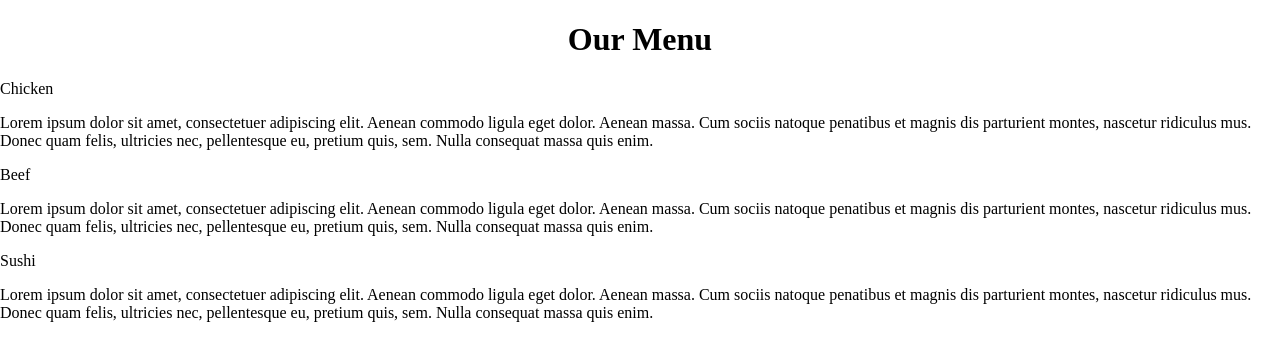
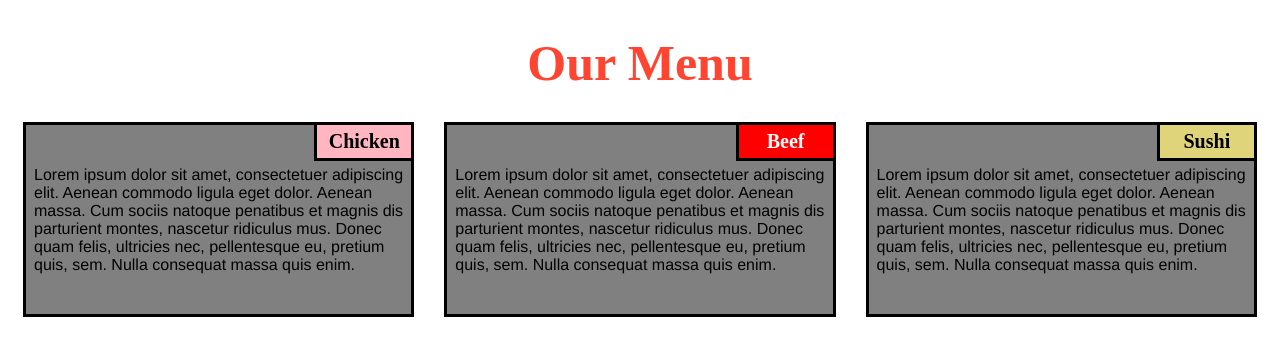
Before and after one commit to Amaz51/module2-solution, a plain HTML site: page index.html in a window 1280 px wide. Drawn offline with Linux system fonts and the light colour scheme; files that its build step writes are made by us from their sources.

Commit message:
Update style.css

```diff
--- a/style.css
+++ b/style.css
@@ -1,56 +1,125 @@
-/* Reset some default styles */
-html, body {
-  margin: 0;
-  padding: 0;
-}
-
-/* Set box-sizing to border-box for easier layout */
+/*basic style*/
     * {
         box-sizing: border-box;
     }
 
-/* Set a background color for the sections */
-.section {
-  background-color: #F2F2F2;
-  border: 1px solid #000;
-  padding: 20px;
-  margin-bottom: 20px;
+    body {
+        background-color: white;
     }
 
-/* Set a different background color for the section title regions */
-.section h2 {
-  background-color: #FFC107;
-  margin: 0;
-  padding: 10px;
-  font-size: 125%;
+    h1 {
+       margin-bottom: 15px;
+    text-align: center;
+    color: #ff4532;
+    font-size: 50px;
     }
 
-body>h1{
-    text-align: center;
-}
-/* Responsive layout styles */
-.row {
-  width: 100%;
-  margin-top: 10%;
+    section {
+        position: relative;
+        padding: 15px;
+        width: 90%;
     }
 
-.section {
-  width: 33.33%;
-  float: left;
+    p {
+        position: relative;
+        clear: right;
     }
 
-@media (max-width: 991px) {
-  .section {
-    width: 50%;
+    div {
+        position: relative;
+        background-color: gray;
+        border: 3.5px solid black;
+        width: 100%;
+        margin-left: auto;
+        margin-right: auto;
+        margin-bottom: auto;
     }
 
-  .section:nth-child(3) {
+    .sub1 {
+        float: right;
+        width: 100px;
+        padding: 5px;
+        margin: -3px -3px 0px;
+        border: 3.5px solid black;
+        text-align: center;
+        font-size: 125%;
+        font-weight: bold;
+        background-color: #FFB6C1;
+
+    }
+
+    .sub2 {
+        float: right;
+        color: white;
+        width: 100px;
+        padding: 5px;
+        margin: -3px -3px 0px;
+        border: 3.5px solid black;
+        text-align: center;
+        font-size: 125%;
+        font-weight: bold;
+        background-color: #FF0000;
+
+    }
+
+    .sub3 {
+        color: black;
+        float: right;
+        width: 100px;
+        padding: 5px;
+         margin: -3px -3px 0px;
+        border: 3.5px solid black;
+        text-align: center;
+        font-size: 125%;
+        font-weight: bold;
+        background-color: rgb(223, 212, 121);
+
+    }
+
+    .content {
+        padding: 5px;
+        border: none;
+        background-color: gray;
+        font-family: Helvetica;
+        color: black;
+        margin: 3px ;
+        height: 150px;
+        overflow: auto;
+    }
+
+    .row {
+        width: 90%;
+    }
+
+    /*desktop version*/
+    @media (min-width: 992px) {
+        .column-lg-4 {
+            float: left;
+            width: 33.33%;
+        }
+    }
+
+    /*tablet version*/
+    @media (min-width: 768px) and (max-width: 991px) {
+        .colmn-md-6 {
+            float: left;
+            width: 50%;
+            margin-left: auto;
+            margin-right: auto;
+        }
+
+        .colmn-md-12 {
+            float: left;
+            width: 100%;
+            margin-left: auto;
+            margin-right: auto;
+        }
+    }
+
+    /*mobile version*/
+    @media (max-width: 767px) {
+        .colmn-sm-12 {
+            float: left;
             width: 100%;
         }
     }
-
-@media (max-width: 767px) {
-  .section {
-    width: 100%;
-  }
-}
```
Lines whose indentation alone changed are shown as unchanged.
